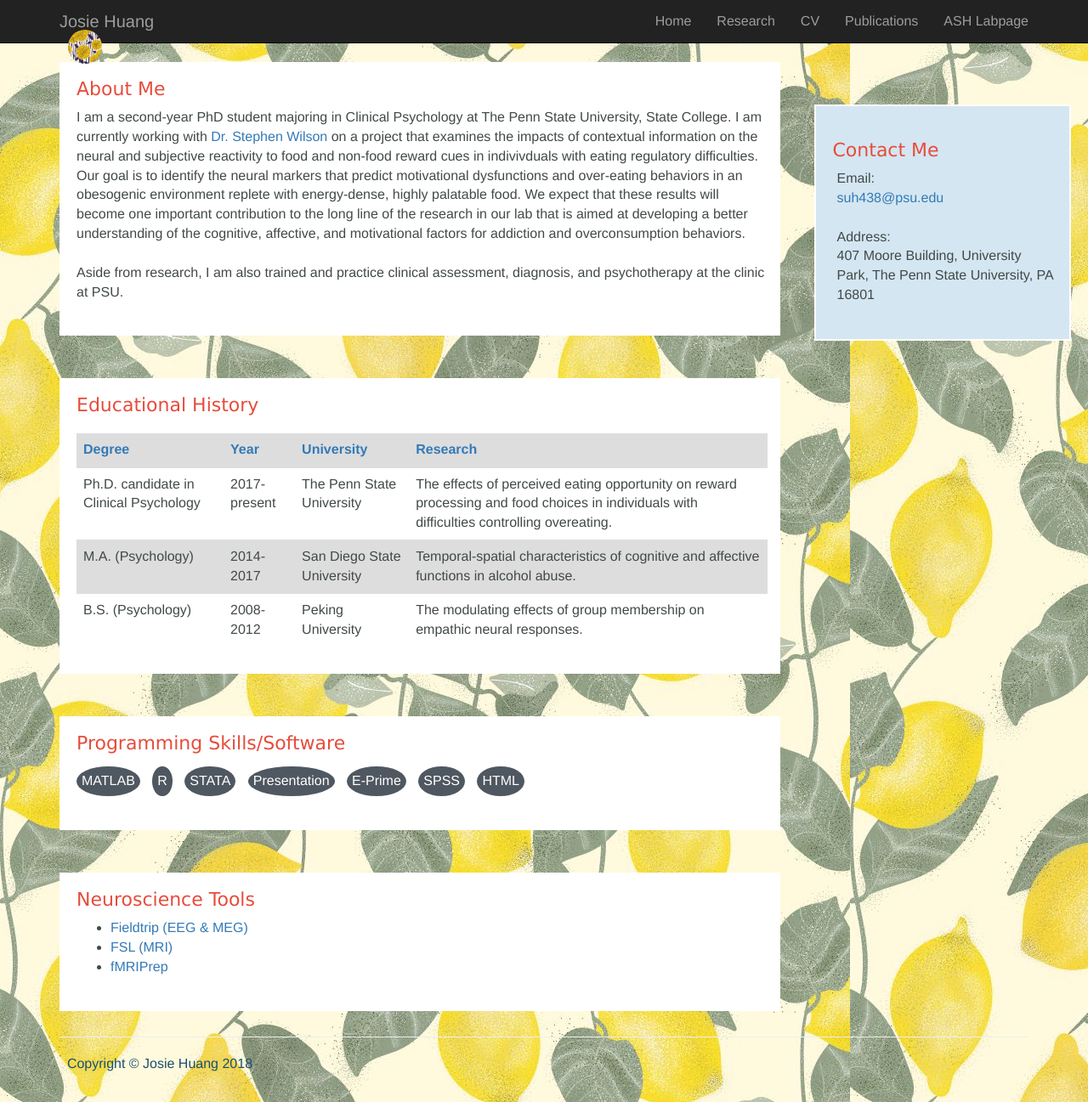
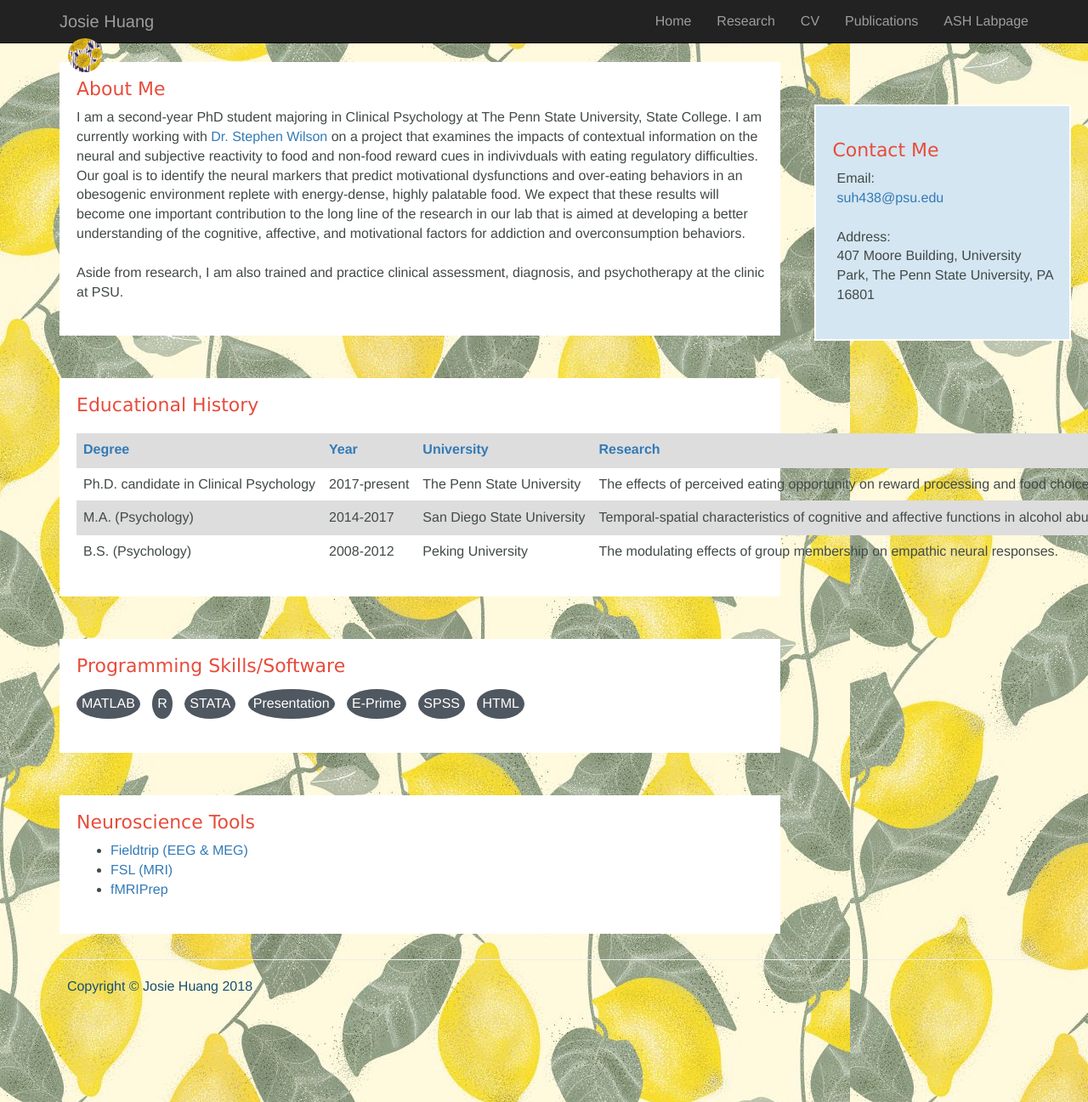
Before and after one commit to josie-shuang/josie-shuang.github.io, a Jekyll site: the page built from index.html, in a window 1280 px wide and 1297 px high. Shown: the whole window at 85% size. Built offline with Jekyll 4.4.1, drawn with Linux system fonts in a browser that asks for light colours.

Commit message:
Update main_style.css

```diff
--- a/css/main_style.css
+++ b/css/main_style.css
@@ -27,7 +27,7 @@ body{
 }
 
 #header #logo img {
-	margin-left: 10px;
+	margin: 10px;
 	width: 40px;
 	height: 40px;
 	border-radius: 50%;
@@ -73,6 +73,7 @@ body{
 th, td {
 	padding: 5px;
 	word-wrap: break-word;
+	white-space: nowrap;
 }
 
 .table {
```
